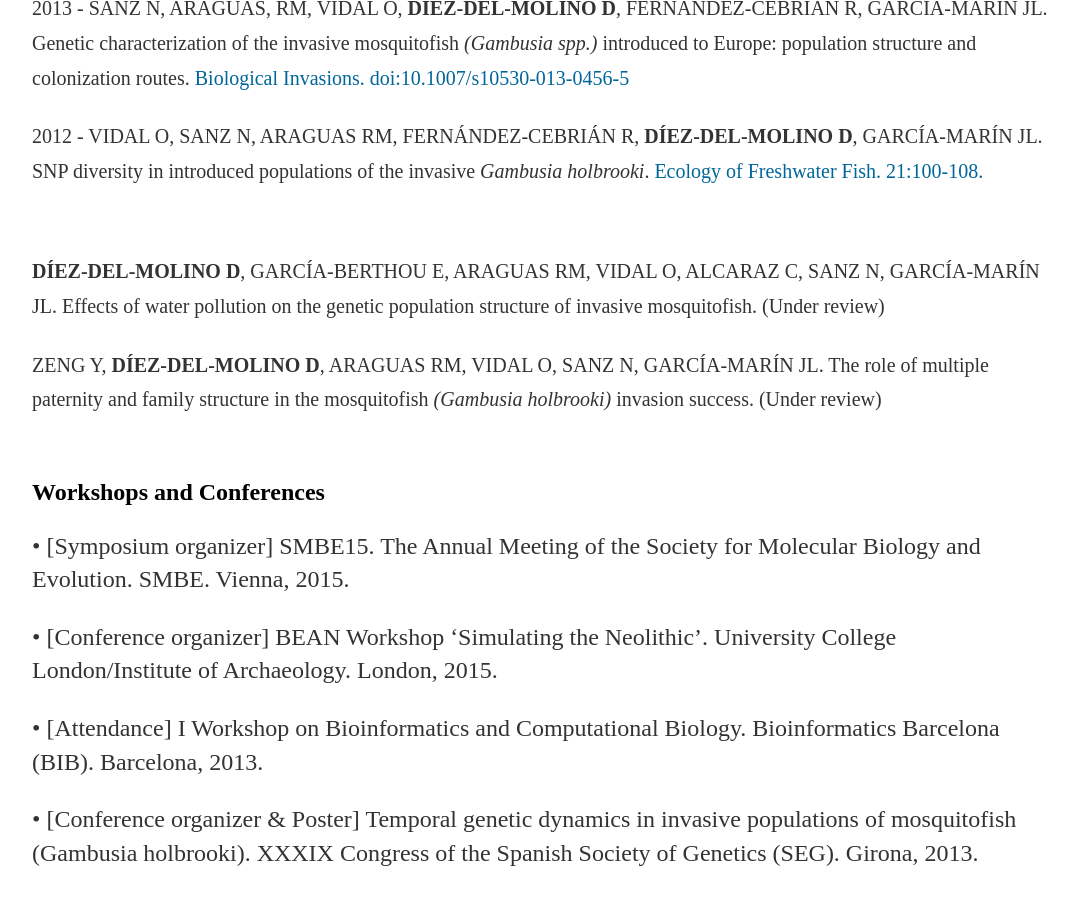
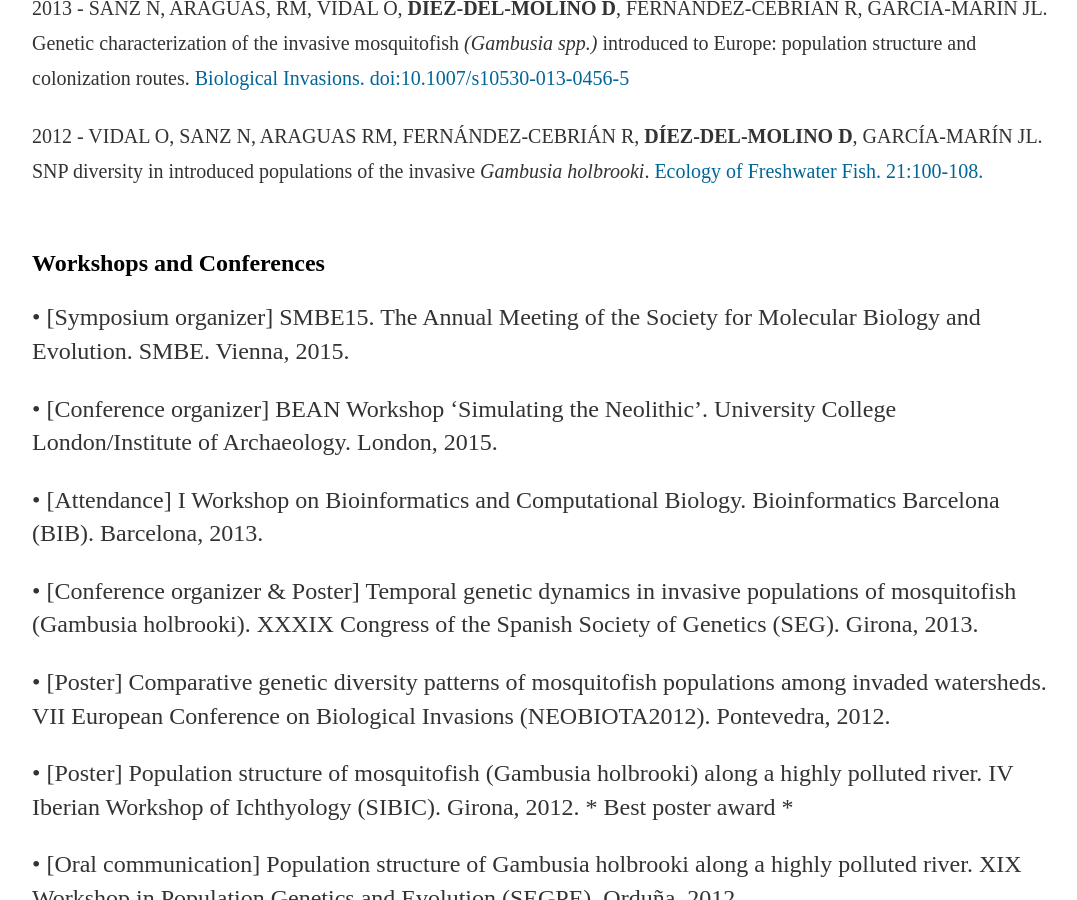
Before and after one commit to DiezMolino/diezmolino.github.io, a Jekyll site: the page cv/index.html, which Jekyll copies as it is, in a window 1280 px wide and 900 px high, scrolled down 4361 px. Shown: the whole window, without its empty margins (96-1173 px from the left). Built offline with Jekyll 4.4.1, drawn with Linux system fonts in a browser that asks for light colours.

Commit message:
Update index.html

```diff
--- a/cv/index.html
+++ b/cv/index.html
@@ -215,11 +215,12 @@
 
 <br/>
 
-<p><small><b>DÍEZ-DEL-MOLINO D</b>, GARCÍA-BERTHOU E, ARAGUAS RM, VIDAL O, ALCARAZ C, SANZ N, GARCÍA-MARÍN JL. Effects of water pollution on the genetic population structure of invasive mosquitofish. (Under review) </a></small></p>
+<!--
+ <p><small><b>DÍEZ-DEL-MOLINO D</b>, GARCÍA-BERTHOU E, ARAGUAS RM, VIDAL O, ALCARAZ C, SANZ N, GARCÍA-MARÍN JL. Effects of water pollution on the genetic population structure of invasive mosquitofish. (Under review) </a></small></p>
 
 <p><small>ZENG Y, <b>DÍEZ-DEL-MOLINO D</b>, ARAGUAS RM, VIDAL O, SANZ N, GARCÍA-MARÍN JL. The role of multiple paternity and family structure in the mosquitofish <i>(Gambusia holbrooki)</i> invasion success.  (Under review) </a> </small></p>
 
-<br/>
+<br/> -->
 
 <a name='Workshops and Conferences'></a>
 <h2>Workshops and Conferences</h2>
```
